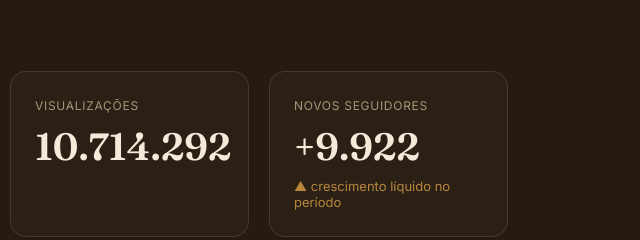
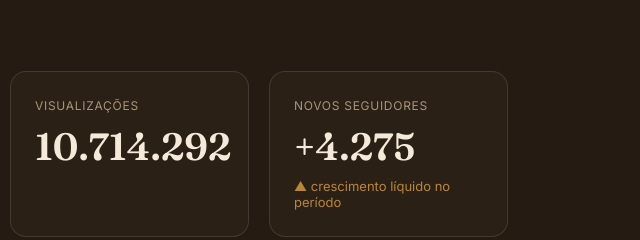
Before and after one commit to cafecomigor/mediakit, a plain HTML site: page index.html in a window 1280 px wide. Shown: the part 3300-3540 px from the top of the page, 640-1280 px from the left. Drawn offline with Linux system fonts and the light colour scheme.

Commit message:
Atualiza novos seguidores do período (+4.275)
Co-Authored-By: Claude Sonnet 5 <noreply@anthropic.com>

```diff
--- a/index.html
+++ b/index.html
@@ -545,7 +545,7 @@
       </div>
       <div class="kpi">
         <div class="kpi-label">Novos seguidores</div>
-        <div class="kpi-value">+9.922</div>
+        <div class="kpi-value">+4.275</div>
         <div class="kpi-delta">▲ crescimento líquido no período</div>
       </div>
       <div class="kpi">
```
